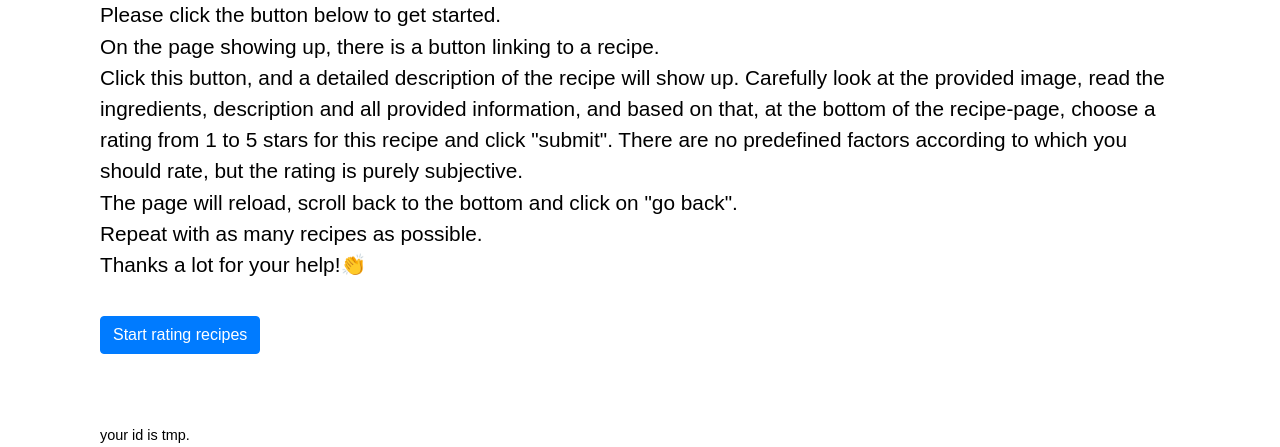
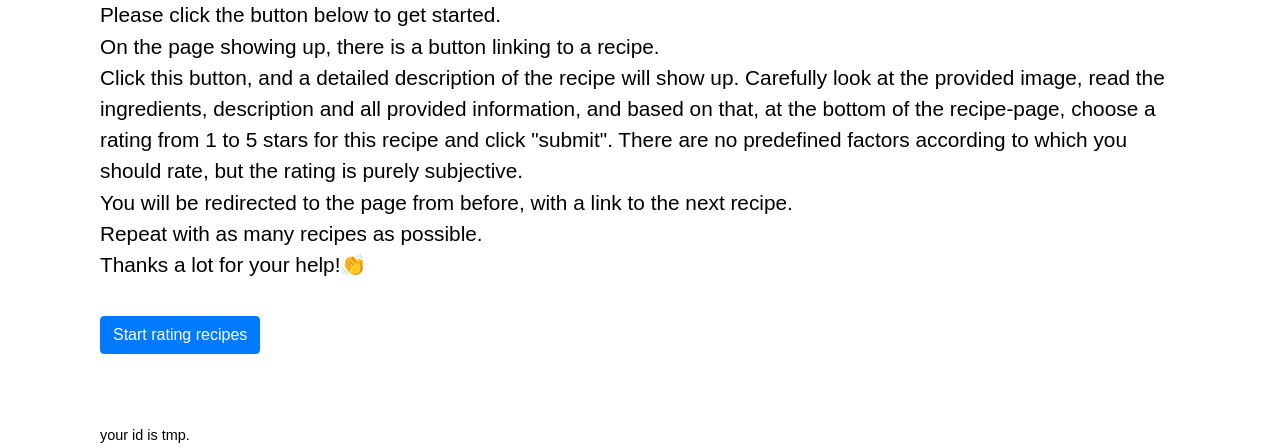
Before and after one commit to Per-Starke/NutritionRecSys, a Flask app: template RecipeRecommender/App/templates/get_initial_ratings_start.html in a window 1280 px wide. Shown: the part 387-834 px from the top of the page. Run offline with Flask 2, Linux system fonts and the light colour scheme; the template is opened without the code that fills it, so the values that code supplies are empty; parts of the project's set-up code (start-up, migrations or seed data) failed here and were passed over; some libraries are stand-ins or nearby versions.

Commit message:
update description for initial ratings

```diff
--- a/RecipeRecommender/App/templates/get_initial_ratings_start.html
+++ b/RecipeRecommender/App/templates/get_initial_ratings_start.html
@@ -23,7 +23,7 @@ Click this button, and a detailed description of the recipe will show up.
 Carefully look at the provided image, read the ingredients, description and all provided information,
 and based on that, at the bottom of the recipe-page, choose a rating from 1 to 5 stars for this recipe and click "submit".
 There are no predefined factors according to which you should rate, but the rating is purely subjective. <br>
-The page will reload, scroll back to the bottom and click on "go back".<br>
+You will be redirected to the page from before, with a link to the next recipe.<br>
 Repeat with as many recipes as possible. <br>
 Thanks a lot for your help!&#128079
 <br><br><button class="btn btn-primary">
```
